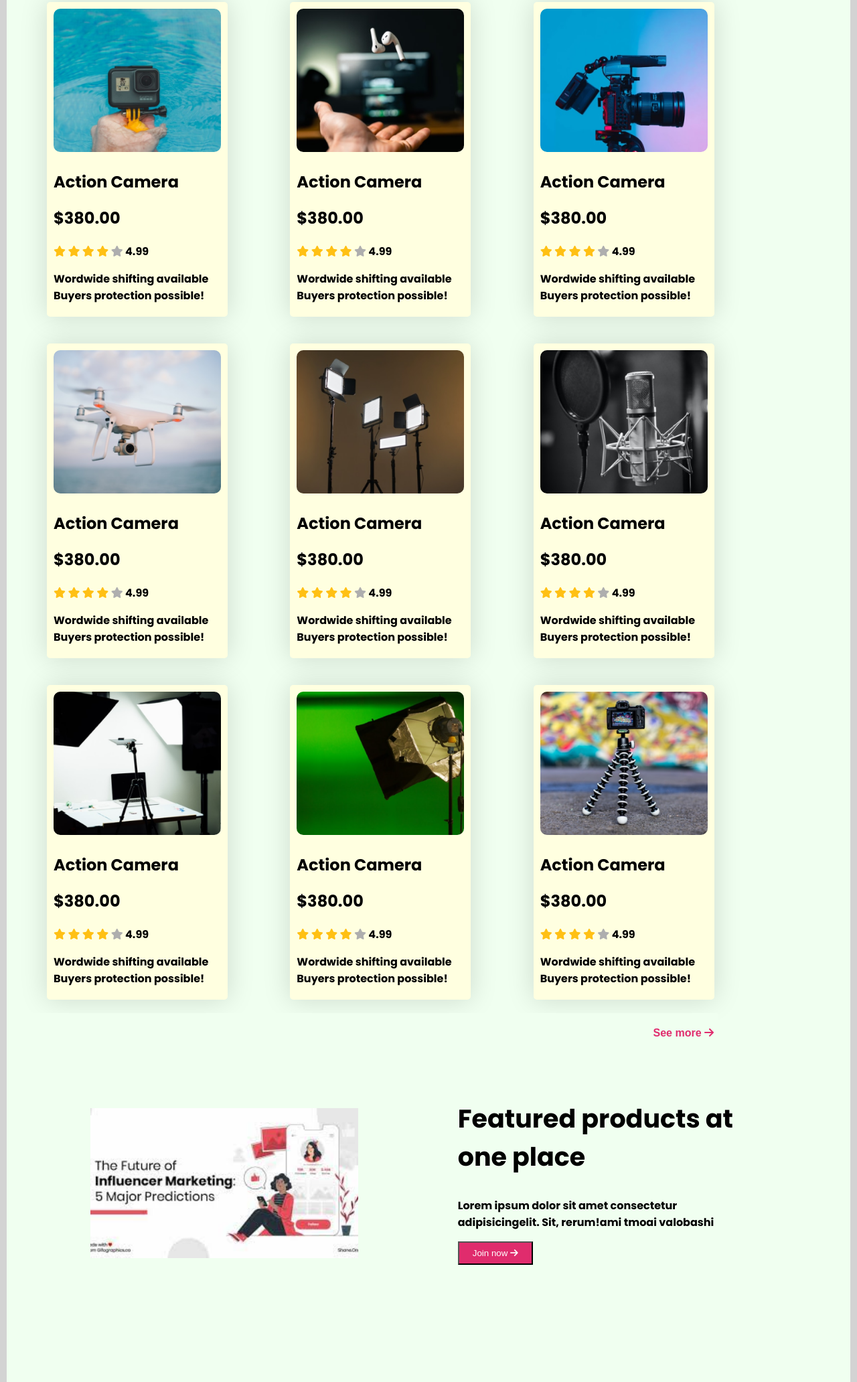
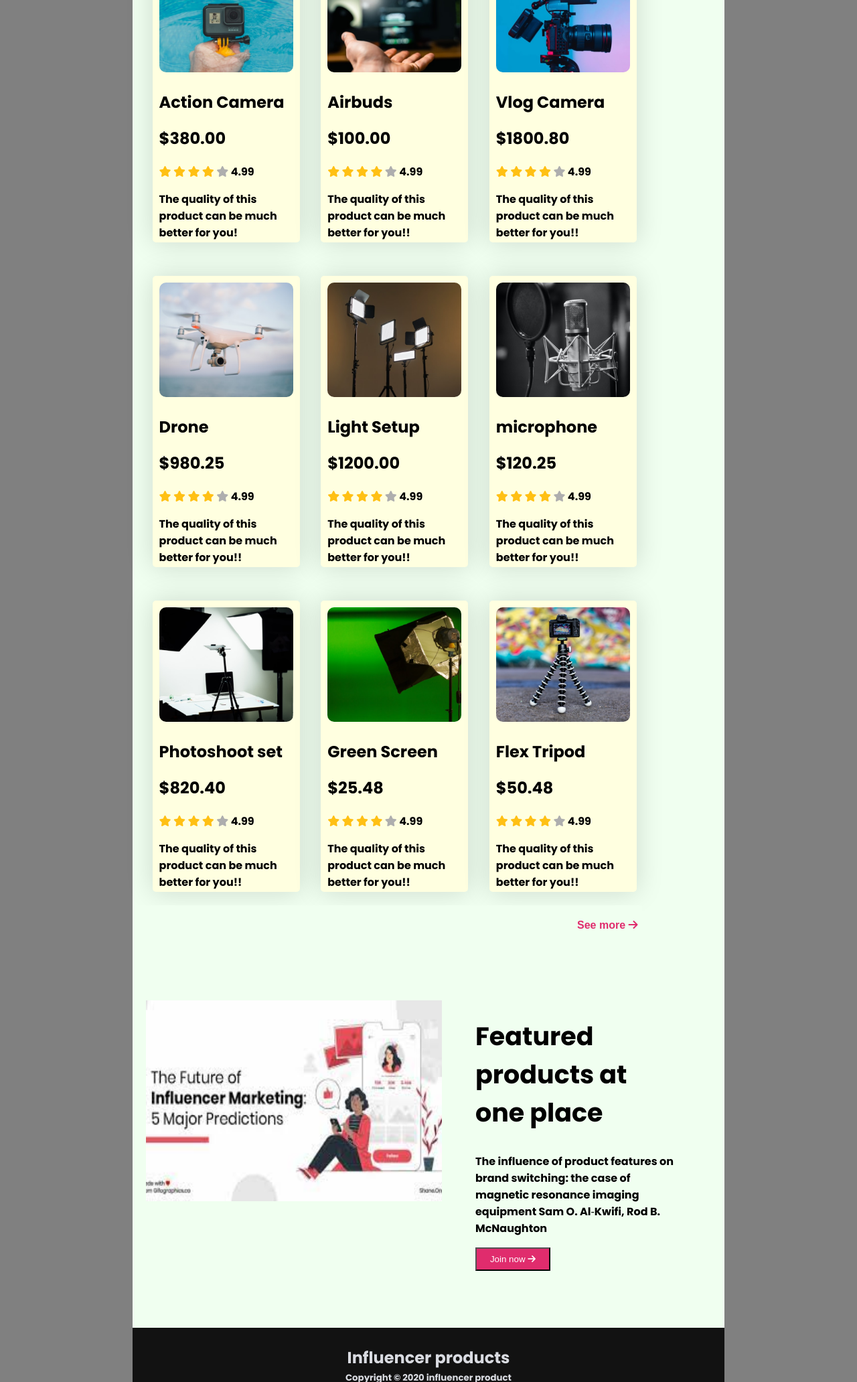
Before and after one commit to arminsultana05/about-influencer-gear, a plain HTML site: page index.html in a window 1280 px wide. Shown: the part 736-2800 px from the top of the page at 67% size. Drawn offline with Linux system fonts and the light colour scheme.

Commit message:
Extra session added

```diff
--- a/index.html
+++ b/index.html
@@ -21,7 +21,7 @@
             <div class="banner">
                 <div class="about-influ">
                     <h1 class="font-size">Start your Journey as Influencer</h1>
-                    <p>Lorem ipsum dolor sit amet consectetur adipisicingelit. Sit, rerum!ami tmoai valobashi</p>
+                    <p>An influencer is a person who is regarded as an expert within their particular field that also has a steady following. People trust their opinions, and thus their</p>
                     <div>
                         <button class="button"><span class="color">Prebook now <i class="fas fa-arrow-right"></i></span></button>
                     </div>
@@ -55,7 +55,7 @@
                                 <i class="fas fa-star empty"></i>
                             </span>
                         <span>4.99</span>
-                        <p>Wordwide shifting available Buyers protection possible!</p>
+                        <p>The quality of this product can be much better for you!</p>
 
 
 
@@ -67,8 +67,8 @@
                         <img src="./images/airpod.png" alt="">
                     </div>
                     <div class="product-info">
-                        <h2>Action Camera</h2>
-                        <h2>$380.00</h2>
+                        <h2>Airbuds</h2>
+                        <h2>$100.00</h2>
                         <span>
                                 <i class="fas fa-star filed"></i>
                                 <i class="fas fa-star filed"></i>
@@ -77,7 +77,7 @@
                                 <i class="fas fa-star empty"></i>
                             </span>
                         <span>4.99</span>
-                        <p>Wordwide shifting available Buyers protection possible!</p>
+                        <p>The quality of this product can be much better for you!!</p>
 
 
 
@@ -89,8 +89,8 @@
                         <img src="./images/camera.png" alt="">
                     </div>
                     <div class="product-info">
-                        <h2>Action Camera</h2>
-                        <h2>$380.00</h2>
+                        <h2>Vlog Camera</h2>
+                        <h2>$1800.80</h2>
                         <span>
                                 <i class="fas fa-star filed"></i>
                                 <i class="fas fa-star filed"></i>
@@ -99,7 +99,7 @@
                                 <i class="fas fa-star empty"></i>
                             </span>
                         <span>4.99</span>
-                        <p>Wordwide shifting available Buyers protection possible!</p>
+                        <p>The quality of this product can be much better for you!!</p>
 
 
 
@@ -111,8 +111,8 @@
                         <img src="./images/drone.png" alt="">
                     </div>
                     <div class="product-info">
-                        <h2>Action Camera</h2>
-                        <h2>$380.00</h2>
+                        <h2>Drone</h2>
+                        <h2>$980.25</h2>
                         <span>
                                 <i class="fas fa-star filed"></i>
                                 <i class="fas fa-star filed"></i>
@@ -121,7 +121,7 @@
                                 <i class="fas fa-star empty"></i>
                             </span>
                         <span>4.99</span>
-                        <p>Wordwide shifting available Buyers protection possible!</p>
+                        <p>The quality of this product can be much better for you!!</p>
 
 
 
@@ -133,8 +133,8 @@
                         <img src="./images/lights.png" alt="">
                     </div>
                     <div class="product-info">
-                        <h2>Action Camera</h2>
-                        <h2>$380.00</h2>
+                        <h2>Light Setup</h2>
+                        <h2>$1200.00</h2>
                         <span>
                                 <i class="fas fa-star filed"></i>
                                 <i class="fas fa-star filed"></i>
@@ -143,7 +143,7 @@
                                 <i class="fas fa-star empty"></i>
                             </span>
                         <span>4.99</span>
-                        <p>Wordwide shifting available Buyers protection possible!</p>
+                        <p>The quality of this product can be much better for you!!</p>
 
 
 
@@ -155,8 +155,8 @@
                         <img src="./images/mic.png" alt="">
                     </div>
                     <div class="product-info">
-                        <h2>Action Camera</h2>
-                        <h2>$380.00</h2>
+                        <h2>microphone</h2>
+                        <h2>$120.25</h2>
                         <span>
                                 <i class="fas fa-star filed"></i>
                                 <i class="fas fa-star filed"></i>
@@ -165,7 +165,7 @@
                                 <i class="fas fa-star empty"></i>
                             </span>
                         <span>4.99</span>
-                        <p>Wordwide shifting available Buyers protection possible!</p>
+                        <p>The quality of this product can be much better for you!!</p>
 
 
 
@@ -177,8 +177,8 @@
                         <img src="./images/setup.png" alt="">
                     </div>
                     <div class="product-info">
-                        <h2>Action Camera</h2>
-                        <h2>$380.00</h2>
+                        <h2>Photoshoot set</h2>
+                        <h2>$820.40</h2>
                         <span>
                                 <i class="fas fa-star filed"></i>
                                 <i class="fas fa-star filed"></i>
@@ -187,7 +187,7 @@
                                 <i class="fas fa-star empty"></i>
                             </span>
                         <span>4.99</span>
-                        <p>Wordwide shifting available Buyers protection possible!</p>
+                        <p>The quality of this product can be much better for you!!</p>
 
 
 
@@ -199,8 +199,8 @@
                         <img src="./images/single-light.png" alt="">
                     </div>
                     <div class="product-info">
-                        <h2>Action Camera</h2>
-                        <h2>$380.00</h2>
+                        <h2>Green Screen</h2>
+                        <h2>$25.48</h2>
                         <span>
                                 <i class="fas fa-star filed"></i>
                                 <i class="fas fa-star filed"></i>
@@ -209,7 +209,7 @@
                                 <i class="fas fa-star empty"></i>
                             </span>
                         <span>4.99</span>
-                        <p>Wordwide shifting available Buyers protection possible!</p>
+                        <p>The quality of this product can be much better for you!!</p>
 
 
 
@@ -221,8 +221,8 @@
                         <img src="./images/tripod.png" alt="">
                     </div>
                     <div class="product-info">
-                        <h2>Action Camera</h2>
-                        <h2>$380.00</h2>
+                        <h2>Flex Tripod</h2>
+                        <h2>$50.48</h2>
                         <span>
                                 <i class="fas fa-star filed"></i>
                                 <i class="fas fa-star filed"></i>
@@ -231,7 +231,7 @@
                                 <i class="fas fa-star empty"></i>
                             </span>
                         <span>4.99</span>
-                        <p>Wordwide shifting available Buyers protection possible!</p>
+                        <p>The quality of this product can be much better for you!!</p>
 
 
 
@@ -256,7 +256,7 @@
                 </div>
                 <div class="about-influ padding">
                     <h2 class="fonts">Featured products at one place</h2>
-                    <p>Lorem ipsum dolor sit amet consectetur adipisicingelit. Sit, rerum!ami tmoai valobashi</p>
+                    <p>The influence of product features on brand switching: the case of magnetic resonance imaging equipment Sam O. Al‐Kwifi, Rod B. McNaughton </p>
                     <div>
                         <button class="button2"><span class="color">Join now <i class="fas fa-arrow-right"></i></span></button>
                     </div>
@@ -269,7 +269,21 @@
 
 
         </section>
+
     </main>
+    <!-- footers section -->
+    <section class="footer-section">
+        <footer>
+            <small class="font-weight">Influencer products</small>
+            <small>Copyright © 2020 influencer product</small>
+            <small>All rights reserved</small>
+            <div><i class="fab fa-facebook"></i>
+                <i class="fab fa-linkedin"></i>
+                <i class="fab fa-youtube"></i>
+                <i class="fab fa-twitter-square"></i></div>
+        </footer>
+    </section>
+
 
 </body>
 
--- a/style.css
+++ b/style.css
@@ -6,44 +6,46 @@
 
 body {
     font-family: 'Poppins', sans-serif;
-    background-color: lightgrey;
+    background-color: gray;
 }
 
 .top-section {
-    width: 80%;
-    background-color: lime;
+    width: 100%;
+    /* background-color: lime; */
+    justify-content: center;
+}
+
+.container {
+    background-color: honeydew;
+    max-width: 1200px;
+    height: 2700px;
+    margin: 0 15%;
+}
+
+.influ {
+    padding-top: 25px;
+    padding-left: 35px;
+}
+
+.banner {
+    display: grid;
+    grid-template-columns: repeat(2, 1fr);
+    grid-row-gap: 20px;
+    align-items: center;
+    justify-items: center;
+    padding-left: 20px;
+}
+
+.about-influ {
+    width: 100%;
+    height: 270px;
     padding-left: 40px;
     margin-left: 40px;
     margin-right: 40px;
 }
 
-.container {
-    background-color: honeydew;
-    max-width: 1200px;
-    height: 3306px;
-    margin: 0 auto;
-    padding: 0 30px;
-}
-
-.influ {
-    padding-top: 25px;
-    padding-left: 10px;
-}
-
-.banner {
-    display: grid;
-    grid-template-columns: repeat(2, 1fr);
-    align-items: center;
-    justify-items: center;
-}
-
-.about-influ {
-    width: 580px;
-    height: 270px;
-}
-
 .font-size {
-    font-size: 52px;
+    font-size: 30px;
 }
 
 .button {
@@ -57,7 +59,8 @@ body {
 }
 
 .main-camera img {
-    width: 400px;
+    width: 442px;
+    height: 300px;
     margin-top: 50px;
 }
 
@@ -72,7 +75,8 @@ body {
 .products {
     display: grid;
     grid-template-columns: repeat(3, 1fr);
-    grid-row-gap: 40px;
+    grid-row-gap: 50px;
+    margin-right: 20px;
     border-radius: 10px;
 }
 
@@ -84,8 +88,8 @@ h4 {
 }
 
 .product {
-    width: 250px;
-    height: 450px;
+    width: 200px;
+    height: 415px;
     background-color: lightyellow;
     justify-content: center;
     box-shadow: 0px 0px 40px rgba(0, 0, 0, 0.15);
@@ -147,4 +151,34 @@ h2 {
     display: inline-block;
 }
 
-.butto {}
+
+/* Styles in footers */
+
+.footer-section {
+    display: flex;
+    justify-content: center;
+}
+
+footer {
+    width: 70%;
+    height: 160px;
+    background-color: #121212;
+    padding-top: 30px;
+    text-align: center;
+    line-height: 30px;
+}
+
+.font-weight {
+    font-size: 24px;
+}
+
+footer,
+small {
+    display: block;
+    color: #D9DBE1;
+}
+
+.fab {
+    font-size: 20px;
+    margin-right: 10px;
+}
```
